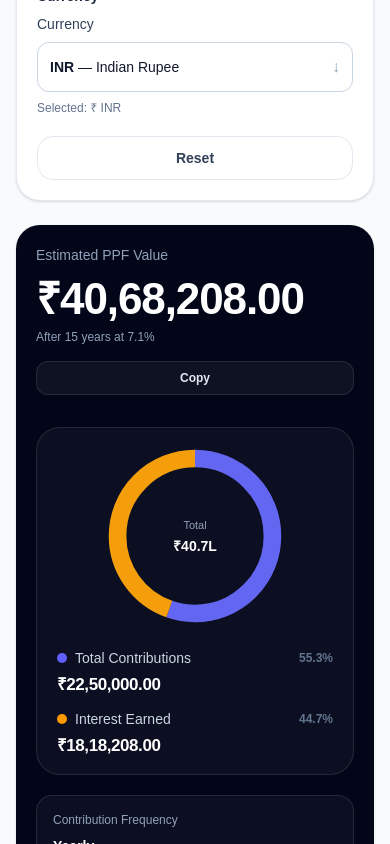
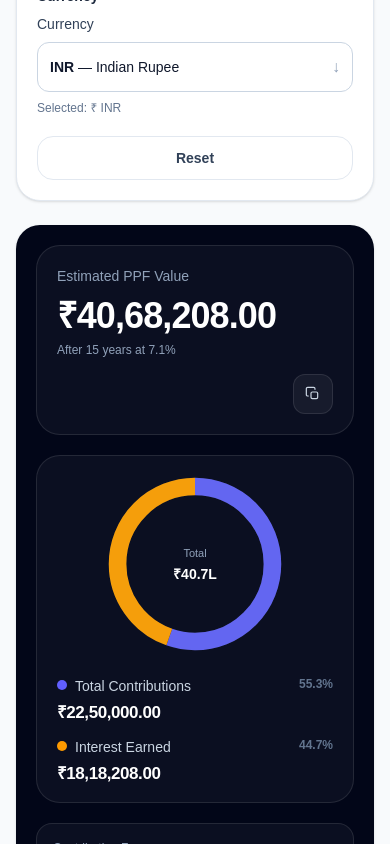
Before and after one commit to greeexstack/finance-tools, a Next.js app: page /ppf-calculator in a window 390 px wide. Shown: the part 1156-2000 px from the top of the page. Built offline with nearby package versions, Linux system fonts and the light colour scheme.

Commit message:
Improve mobile result display and PPF layout

```diff
--- a/src/components/calculators/PPFCalculator.tsx
+++ b/src/components/calculators/PPFCalculator.tsx
@@ -17,35 +17,42 @@ type Timing = "before5th" | "after5th";
 const TENURE_OPTIONS = [15, 20, 25, 30];
 
 function getInitialAmount(frequency: Frequency) {
-  return frequency === "yearly" ? 150_000 : 12_500;
+  return frequency === "yearly"
+    ? 150_000
+    : 12_500;
 }
 
 export default function PPFCalculator() {
-  const [contributionFrequency, setContributionFrequency] =
-    useState<Frequency>("yearly");
+  const [
+    contributionFrequency,
+    setContributionFrequency,
+  ] = useState<Frequency>("yearly");
 
-  const [contributionAmount, setContributionAmount] =
-    useState("150000");
+  const [
+    contributionAmount,
+    setContributionAmount,
+  ] = useState("150000");
 
-  const [contributionTiming, setContributionTiming] =
-    useState<Timing>("before5th");
+  const [
+    contributionTiming,
+    setContributionTiming,
+  ] = useState<Timing>("before5th");
 
   const [annualRate, setAnnualRate] =
     useState(String(DEFAULT_RATE));
 
-  const [tenureYears, setTenureYears] = useState("15");
+  const [tenureYears, setTenureYears] =
+    useState("15");
 
-  const [currencyCode, setCurrencyCode] = useState("INR");
+  const [currencyCode, setCurrencyCode] =
+    useState("INR");
 
   const result = useMemo(() => {
-    const amount = Number(contributionAmount);
-    const rate = Number(annualRate);
-    const tenure = Number(tenureYears);
-
     return calculatePPF({
-      contributionAmount: amount,
-      annualRate: rate,
-      tenureYears: tenure,
+      contributionAmount:
+        Number(contributionAmount),
+      annualRate: Number(annualRate),
+      tenureYears: Number(tenureYears),
       contributionFrequency,
       contributionTiming,
     });
@@ -67,9 +74,14 @@ export default function PPFCalculator() {
       ? "₹500 to ₹1,50,000 per financial year."
       : "Monthly deposits are modeled across the year.";
 
-  const totalValue = result?.maturityAmount ?? 0;
-  const contributions = result?.totalContributions ?? 0;
-  const interest = result?.interestEarned ?? 0;
+  const totalValue =
+    result?.maturityAmount ?? 0;
+
+  const contributions =
+    result?.totalContributions ?? 0;
+
+  const interest =
+    result?.interestEarned ?? 0;
 
   const contributionsShare =
     totalValue > 0
@@ -81,20 +93,28 @@ export default function PPFCalculator() {
       ? (interest / totalValue) * 100
       : 0;
 
-  const circumference = 2 * Math.PI * 44;
+  const circumference =
+    2 * Math.PI * 44;
 
   const contributionDash =
-    (contributionsShare / 100) * circumference;
+    (contributionsShare / 100) *
+    circumference;
 
   const interestDash =
-    (interestShare / 100) * circumference;
+    (interestShare / 100) *
+    circumference;
 
   function handleFrequencyChange(
     nextFrequency: Frequency,
   ) {
-    setContributionFrequency(nextFrequency);
+    setContributionFrequency(
+      nextFrequency,
+    );
+
     setContributionAmount(
-      String(getInitialAmount(nextFrequency)),
+      String(
+        getInitialAmount(nextFrequency),
+      ),
     );
   }
 
@@ -131,16 +151,18 @@ export default function PPFCalculator() {
     ].join("\n");
 
     try {
-      await navigator.clipboard.writeText(text);
+      await navigator.clipboard.writeText(
+        text,
+      );
     } catch {
-      // Clipboard access may be unavailable in some browsers.
+      // Clipboard access may be unavailable.
     }
   }
 
   return (
-    <div className="grid gap-6 lg:grid-cols-[minmax(0,1fr)_minmax(360px,0.9fr)]">
+    <div className="grid min-w-0 gap-6 lg:grid-cols-[minmax(0,1fr)_minmax(360px,0.9fr)]">
       {/* Input panel */}
-      <section className="rounded-3xl border border-slate-200 bg-white p-5 shadow-sm sm:p-6">
+      <section className="min-w-0 rounded-3xl border border-slate-200 bg-white p-5 shadow-sm sm:p-6">
         <div className="mb-6">
           <p className="mb-2 text-sm font-semibold text-indigo-600">
             PPF Calculator
@@ -157,7 +179,6 @@ export default function PPFCalculator() {
         </div>
 
         <div className="space-y-5">
-          {/* Contribution frequency */}
           <div>
             <label
               htmlFor="ppf-frequency"
@@ -186,7 +207,6 @@ export default function PPFCalculator() {
             </select>
           </div>
 
-          {/* Contribution amount */}
           <div>
             <label
               htmlFor="ppf-contribution"
@@ -213,7 +233,8 @@ export default function PPFCalculator() {
                 }
                 className="h-12 w-full rounded-2xl border border-slate-200 bg-white pl-9 pr-4 text-base font-semibold text-slate-900 outline-none transition focus:border-indigo-500 focus:ring-4 focus:ring-indigo-100"
                 placeholder={
-                  contributionFrequency === "yearly"
+                  contributionFrequency ===
+                  "yearly"
                     ? "150000"
                     : "12500"
                 }
@@ -225,7 +246,6 @@ export default function PPFCalculator() {
             </p>
           </div>
 
-          {/* Deposit timing */}
           <div>
             <label
               htmlFor="ppf-timing"
@@ -259,7 +279,6 @@ export default function PPFCalculator() {
             </p>
           </div>
 
-          {/* Interest rate */}
           <div>
             <label
               htmlFor="ppf-rate"
@@ -277,7 +296,9 @@ export default function PPFCalculator() {
                 step="0.01"
                 value={annualRate}
                 onChange={(event) =>
-                  setAnnualRate(event.target.value)
+                  setAnnualRate(
+                    event.target.value,
+                  )
                 }
                 className="h-12 w-full rounded-2xl border border-slate-200 bg-white px-4 pr-10 text-base font-semibold text-slate-900 outline-none transition focus:border-indigo-500 focus:ring-4 focus:ring-indigo-100"
               />
@@ -293,7 +314,6 @@ export default function PPFCalculator() {
             </p>
           </div>
 
-          {/* Tenure */}
           <div>
             <label
               htmlFor="ppf-tenure"
@@ -306,15 +326,22 @@ export default function PPFCalculator() {
               id="ppf-tenure"
               value={tenureYears}
               onChange={(event) =>
-                setTenureYears(event.target.value)
+                setTenureYears(
+                  event.target.value,
+                )
               }
               className="h-12 w-full rounded-2xl border border-slate-200 bg-white px-4 text-sm font-medium text-slate-900 outline-none transition focus:border-indigo-500 focus:ring-4 focus:ring-indigo-100"
             >
-              {TENURE_OPTIONS.map((years) => (
-                <option key={years} value={years}>
+              {TENURE_OPTIONS.map(
+                (years) => (
+                  <option
+                    key={years}
+                    value={years}
+                  >
                     {years} years
                   </option>
-              ))}
+                ),
+              )}
             </select>
 
             <p className="mt-2 text-xs leading-5 text-slate-500">
@@ -323,7 +350,6 @@ export default function PPFCalculator() {
             </p>
           </div>
 
-          {/* Currency */}
           <div>
             <label className="mb-2 block text-sm font-semibold text-slate-800">
               Currency
@@ -335,7 +361,6 @@ export default function PPFCalculator() {
             />
           </div>
 
-          {/* Reset */}
           <button
             type="button"
             onClick={handleReset}
@@ -347,7 +372,7 @@ export default function PPFCalculator() {
       </section>
 
       {/* Result panel */}
-      <section className="overflow-hidden rounded-3xl bg-slate-950 shadow-sm">
+      <section className="min-w-0 overflow-hidden rounded-3xl bg-slate-950 shadow-sm">
         {!result ? (
           <div className="flex min-h-[520px] flex-col items-center justify-center px-6 py-10 text-center sm:px-10">
             <div className="mb-4 flex h-14 w-14 items-center justify-center rounded-2xl bg-white/10 text-2xl text-white">
@@ -364,20 +389,23 @@ export default function PPFCalculator() {
             </p>
           </div>
         ) : (
-          <div className="p-5 sm:p-6">
-            {/* Result header */}
-            <div className="flex min-w-0 flex-col gap-4 sm:flex-row sm:items-start sm:justify-between">
-              <div className="min-w-0 w-full">
+          <div className="min-w-0 p-5 sm:p-6">
+            {/* Main result */}
+            <div className="min-w-0 rounded-3xl border border-white/10 bg-white/[0.04] p-5 sm:p-6">
+              <div className="flex min-w-0 items-start justify-between gap-4">
+                <div className="min-w-0">
                   <p className="text-sm font-medium text-slate-400">
                     Estimated PPF Value
                   </p>
 
+                  <div className="mt-3 min-w-0 w-full">
                     <ResultAmount
                       value={result.maturityAmount}
                       currencyCode={currencyCode}
                       size="hero"
-                  className="mt-3 text-white"
+                      className="text-white"
                     />
+                  </div>
 
                   <p className="mt-2 text-xs text-slate-400">
                     After {result.tenureYears} years at{" "}
@@ -388,15 +416,69 @@ export default function PPFCalculator() {
                 <button
                   type="button"
                   onClick={handleCopyResult}
-                className="w-full shrink-0 rounded-xl border border-white/10 bg-white/5 px-3 py-2 text-xs font-semibold text-slate-200 transition hover:bg-white/10 sm:w-auto"
+                  aria-label="Copy PPF estimate"
+                  title="Copy PPF estimate"
+                  className="hidden shrink-0 rounded-xl border border-white/10 bg-white/5 p-2.5 text-slate-300 transition hover:bg-white/10 hover:text-white focus:outline-none focus:ring-4 focus:ring-indigo-400/20 sm:inline-flex"
                 >
-                Copy
+                  <svg
+                    viewBox="0 0 24 24"
+                    fill="none"
+                    stroke="currentColor"
+                    strokeWidth="1.8"
+                    strokeLinecap="round"
+                    strokeLinejoin="round"
+                    className="h-4 w-4"
+                    aria-hidden="true"
+                  >
+                    <rect
+                      x="9"
+                      y="9"
+                      width="10"
+                      height="10"
+                      rx="2"
+                    />
+
+                    <path d="M5 15H4a2 2 0 0 1-2-2V4a2 2 0 0 1 2-2h9a2 2 0 0 1 2 2v1" />
+                  </svg>
                 </button>
               </div>
 
+              {/* Mobile copy button */}
+              <div className="mt-4 flex justify-end sm:hidden">
+                <button
+                  type="button"
+                  onClick={handleCopyResult}
+                  aria-label="Copy PPF estimate"
+                  title="Copy PPF estimate"
+                  className="inline-flex h-10 w-10 items-center justify-center rounded-xl border border-white/10 bg-white/5 text-slate-300 transition hover:bg-white/10 hover:text-white focus:outline-none focus:ring-4 focus:ring-indigo-400/20"
+                >
+                  <svg
+                    viewBox="0 0 24 24"
+                    fill="none"
+                    stroke="currentColor"
+                    strokeWidth="1.8"
+                    strokeLinecap="round"
+                    strokeLinejoin="round"
+                    className="h-4 w-4"
+                    aria-hidden="true"
+                  >
+                    <rect
+                      x="9"
+                      y="9"
+                      width="10"
+                      height="10"
+                      rx="2"
+                    />
+
+                    <path d="M5 15H4a2 2 0 0 1-2-2V4a2 2 0 0 1 2-2h9a2 2 0 0 1 2 2v1" />
+                  </svg>
+                </button>
+              </div>
+            </div>
+
             {/* Visualization */}
-            <div className="mt-8 rounded-3xl border border-white/10 bg-white/[0.04] p-5">
-              <div className="flex flex-col items-center gap-6 sm:flex-row sm:items-center">
+            <div className="mt-5 min-w-0 rounded-3xl border border-white/10 bg-white/[0.04] p-5 sm:p-6">
+              <div className="flex min-w-0 flex-col items-center gap-6 sm:flex-row sm:items-center">
                 <div className="relative h-44 w-44 shrink-0">
                   <svg
                     viewBox="0 0 100 100"
@@ -413,7 +495,8 @@ export default function PPFCalculator() {
                       strokeWidth="10"
                     />
 
-                    {contributionsShare > 0 && (
+                    {contributionsShare >
+                      0 && (
                       <circle
                         cx="50"
                         cy="50"
@@ -455,51 +538,67 @@ export default function PPFCalculator() {
                   </div>
                 </div>
 
-                <div className="w-full space-y-4">
-                  <div>
-                    <div className="flex items-center justify-between gap-4">
-                      <div className="flex items-center gap-2">
-                        <span className="h-2.5 w-2.5 rounded-full bg-indigo-500" />
+                <div className="min-w-0 w-full space-y-4">
+                  <div className="min-w-0">
+                    <div className="grid min-w-0 grid-cols-[minmax(0,1fr)_auto] items-start gap-3">
+                      <div className="min-w-0 flex items-start gap-2">
+                        <span className="mt-1 h-2.5 w-2.5 shrink-0 rounded-full bg-indigo-500" />
 
-                        <span className="text-sm font-medium text-slate-300">
+                        <span className="min-w-0 text-sm font-medium leading-5 text-slate-300">
                           Total Contributions
                         </span>
                       </div>
 
-                      <span className="text-xs font-semibold text-slate-500">
-                        {contributionsShare.toFixed(1)}%
+                      <span className="shrink-0 whitespace-nowrap text-xs font-semibold text-slate-500">
+                        {contributionsShare.toFixed(
+                          1,
+                        )}
+                        %
                       </span>
                     </div>
 
+                    <div className="mt-2 min-w-0">
                       <ResultAmount
-                      value={result.totalContributions}
-                      currencyCode={currencyCode}
+                        value={
+                          result.totalContributions
+                        }
+                        currencyCode={
+                          currencyCode
+                        }
                         size="card"
-                      className="mt-2 text-white"
+                        className="text-white"
                       />
                     </div>
+                  </div>
 
-                  <div>
-                    <div className="flex items-center justify-between gap-4">
-                      <div className="flex items-center gap-2">
-                        <span className="h-2.5 w-2.5 rounded-full bg-amber-500" />
+                  <div className="min-w-0">
+                    <div className="grid min-w-0 grid-cols-[minmax(0,1fr)_auto] items-start gap-3">
+                      <div className="min-w-0 flex items-start gap-2">
+                        <span className="mt-1 h-2.5 w-2.5 shrink-0 rounded-full bg-amber-500" />
 
-                        <span className="text-sm font-medium text-slate-300">
+                        <span className="min-w-0 text-sm font-medium leading-5 text-slate-300">
                           Interest Earned
                         </span>
                       </div>
 
-                      <span className="text-xs font-semibold text-slate-500">
-                        {interestShare.toFixed(1)}%
+                      <span className="shrink-0 whitespace-nowrap text-xs font-semibold text-slate-500">
+                        {interestShare.toFixed(1)}
+                        %
                       </span>
                     </div>
 
+                    <div className="mt-2 min-w-0">
                       <ResultAmount
-                      value={result.interestEarned}
-                      currencyCode={currencyCode}
+                        value={
+                          result.interestEarned
+                        }
+                        currencyCode={
+                          currencyCode
+                        }
                         size="card"
-                      className="mt-2 text-white"
+                        className="text-white"
                       />
+                    </div>
                   </div>
                 </div>
               </div>
@@ -538,12 +637,11 @@ export default function PPFCalculator() {
               </p>
 
               <p className="mt-1 text-xs leading-5 text-slate-400">
-                This calculator uses a simplified PPF model based
-                on your contribution pattern, timing, planning
-                rate, and tenure. Actual PPF returns can differ
-                because government rates, deposit dates,
-                withdrawals, and account history can affect the
-                final amount.
+                This calculator uses a simplified PPF model based on your
+                contribution pattern, timing, planning rate, and tenure.
+                Actual PPF returns can differ because government rates,
+                deposit dates, withdrawals, and account history can affect
+                the final amount.
               </p>
             </div>
           </div>
```
Also changed, not shown: src/components/calculators/ResultAmount.tsx (+11 -10 lines). Lines whose indentation alone changed are shown as unchanged.
